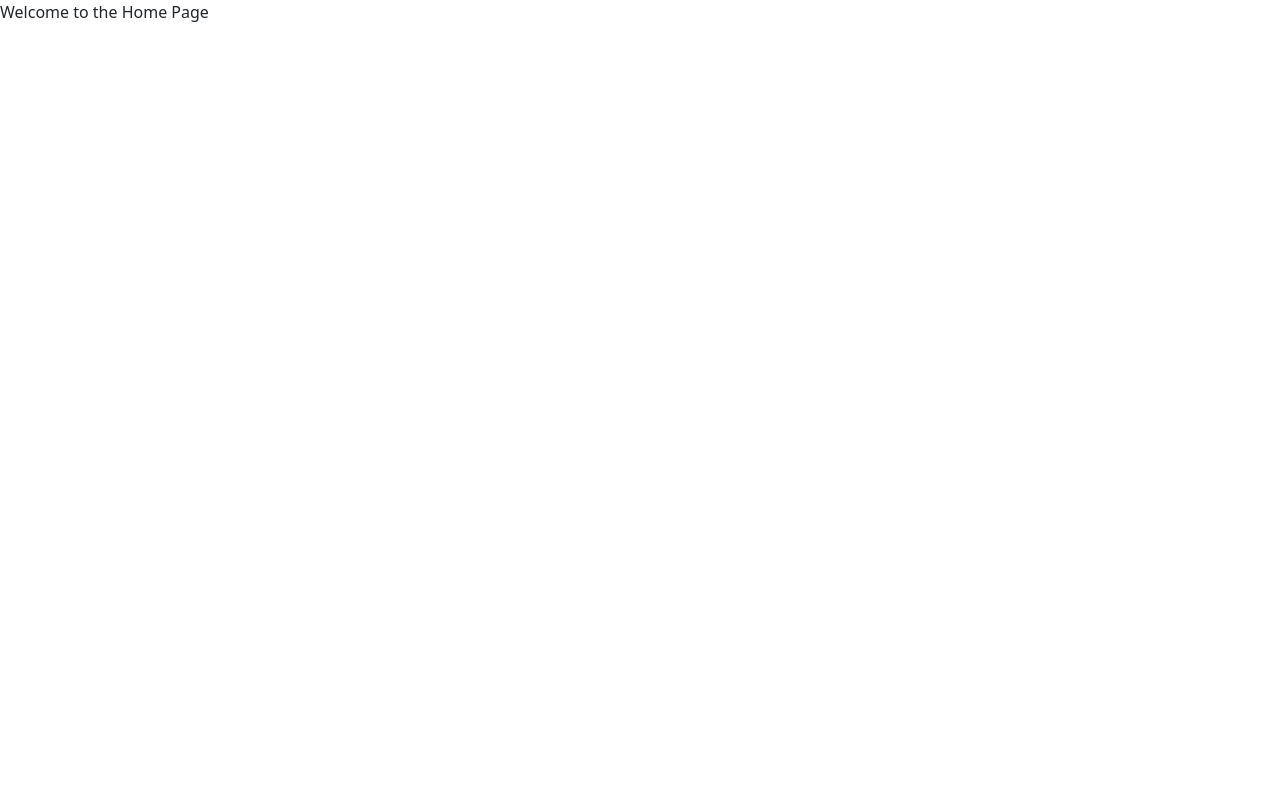
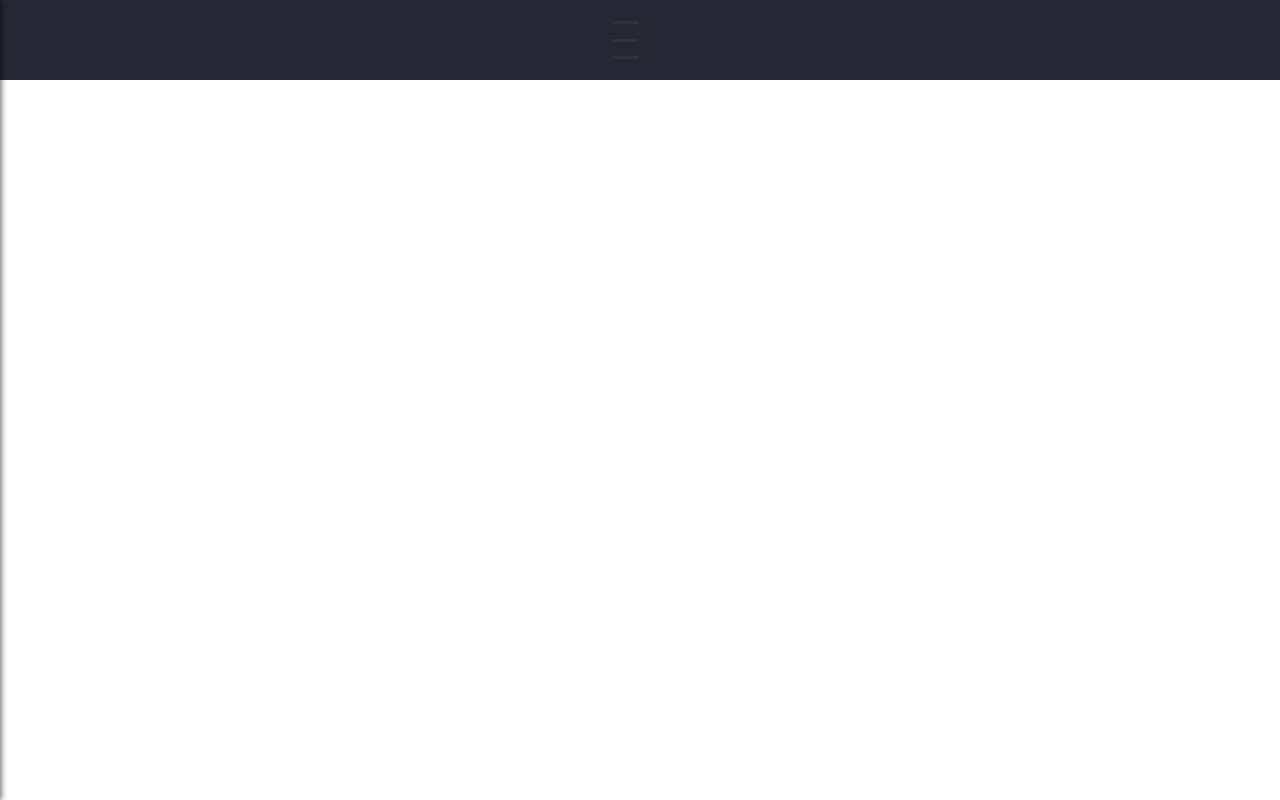
Before and after one commit to MalavyaRaval/Virtual-Events, a React (Vite) app: page /home in a window 1280 px wide. Built offline with nearby package versions, Linux system fonts and the light colour scheme; the HTML template or start-up script is replaced by a standard one.

Commit message:
NavBar Added

```diff
--- /dev/null
+++ b/src/CSS/navbar.css
@@ -0,0 +1,95 @@
+* {
+  margin: 0;
+  box-sizing: 0;
+}
+
+nav {
+  width: 100%;
+  height: 5em;
+  background-color: rgb(37, 39, 53);
+  display: flex;
+  justify-content: center;
+  padding: 1em;
+}
+
+.burger-menu {
+  height: 100%;
+  width: 4em;
+  display: flex;
+  flex-direction: column;
+  align-items: flex-start;
+  justify-content: space-between;
+  cursor: pointer;
+}
+
+.burger-bar.clicked:nth-child(1) {
+  transform: rotate(45deg) translate(0.75em, 1.25em);
+  transition: ease-out 0.5s;
+}
+
+.burger-bar.clicked:nth-child(2) {
+  transform: scale(0.1);
+  transition: ease-out 0.5s;
+}
+
+.burger-bar.clicked:nth-child(3) {
+  transform: rotate(135deg) translate(-0.5em, 1em);
+  transition: ease-out 0.5s;
+}
+
+.burger-bar.unclicked {
+  transform: rotate(0) translate(0);
+  transition: cubic-bezier(0.175, 0.885, 0.32, 1.275);
+}
+
+/* navbar.css */
+.burger-menu {
+  cursor: pointer;
+}
+
+.burger-bar {
+  width: 25px;
+  height: 3px;
+  background-color: #333333;
+  margin: 5px;
+  transition: all 0.3s;
+}
+
+.burger-bar.clicked {
+  background-color: #999;
+}
+
+.menu {
+  position: fixed;
+  top: 0;
+  left: 0;
+  width: 200px;
+  height: 100vh;
+  background-color: #fff;
+  box-shadow: 2px 0 5px rgba(0, 0, 0, 0.5);
+  transition: all 0.3s;
+  z-index: 1000;
+  padding-top: 60px; /* Space for the navbar */
+}
+
+.menu.hidden {
+  left: -200px;
+}
+
+.menu.visible {
+  left: 0;
+}
+
+.menu ul {
+  list-style-type: none;
+  padding: 20px;
+}
+
+.menu ul li {
+  padding: 10px 0;
+}
+
+.menu ul li a {
+  text-decoration: none;
+  color: #333;
+}
--- a/src/components/Home.jsx
+++ b/src/components/Home.jsx
@@ -1,8 +1,11 @@
 import React from 'react'
+import Navbar from './Nav/Navbar'
 
 const Home = () => {
   return (
-    <div>Welcome to the Home Page</div>
+    <div>
+      <Navbar />
+    </div>
   )
 }
 
--- /dev/null
+++ b/src/components/Nav/Navbar.jsx
@@ -0,0 +1,46 @@
+import React, { useState } from 'react';
+import '../../CSS/navbar.css';
+
+const Navbar = () => {
+
+    const [burger_class, setBurgerClass] = useState("burger-bar unclicked")
+    const [menu_class, setMenuClass] = useState("menu hidden")
+    const [isMenuClicked, setIsMenuClicked] = useState(false)
+
+    const updateMenu = () => {
+        if (!isMenuClicked) {
+            setBurgerClass("burger-bar clicked")
+            setMenuClass("menu visible")
+        } else {
+            setBurgerClass("burger-bar unclicked")
+            setMenuClass("menu hidden")
+        }
+
+        setIsMenuClicked(!isMenuClicked)
+    }
+
+    return (
+        <div style={{ width: '100%', height: '100vh' }}>
+            <nav>
+                <div className="burger-menu" onClick={updateMenu}>
+                    <div className={burger_class}></div>
+                    <div className={burger_class}></div>
+                    <div className={burger_class}></div>
+                </div>
+            </nav>
+
+            <div className={menu_class}>
+                <ul>
+                    <li><a href="/home">Home</a></li>
+                    <li><a href="/login">Login</a></li>
+                    <li><a href="/signup">Sign Up</a></li>
+                    <li><a href="/recordings">Recordings</a></li>
+                    <li><a href="/about-us">About Us</a></li>
+                    <li><a href="/my-profile">My Profile</a></li>
+                </ul>
+            </div>
+        </div>
+    )
+}
+
+export default Navbar;
```
